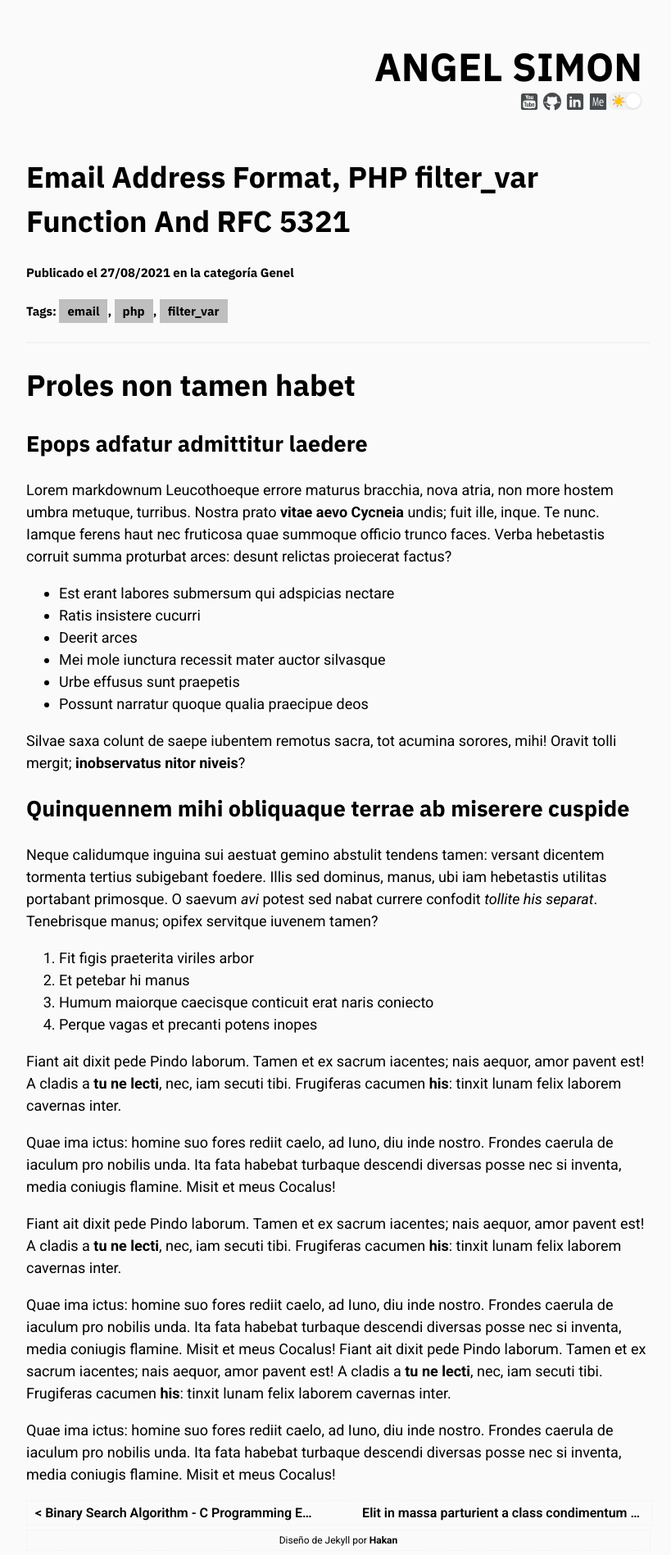
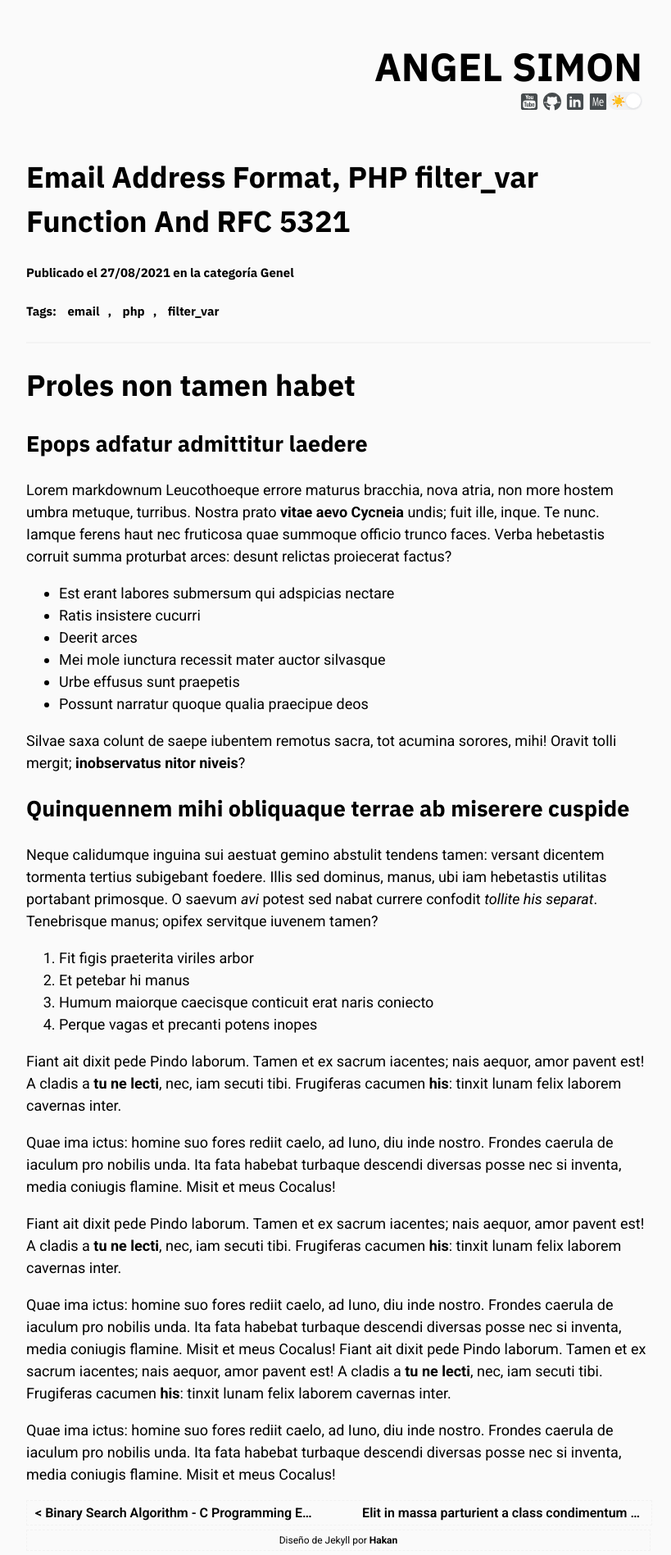
Before and after one commit to angelsimon/angelsimon.github.io, a Jekyll site: the page built from _posts/2021-08-27-email-address-format.md, in a window 1280 px wide. Shown: the whole page at 82% size, without its empty margins (227-1046 px from the left). Built offline with Jekyll 4.4.1, drawn with Linux system fonts in a browser that asks for light colours; comment, search, counter and statistics services are not loaded.

Commit message:
Quita tag color, agrega dash a los <a>

```diff
--- a/_layouts/post.html
+++ b/_layouts/post.html
@@ -9,11 +9,13 @@ layout: default
 <div class="blog-post-content">
 	<h1>{{page.title}}</h1>
 	<h5>Publicado el {{ page.date | date: "%d/%m/%Y" }} en la categoría {{page.categories}}</h5>
+	{% if page.tags != empty %}
 	<h5>Tags:
 		{% for tag in page.tags %}
 			<a href="{{ site.url }}/tags/#{{tag | cgi_escape}}" class="post-tag">{{tag}}</a>{% unless forloop.last %}, {% endunless %}
 		{% endfor %}
 	</h5>
+	{% endif %}
 	<hr/>
 	{{ content }}
 </div>
--- a/assets/css/style.css
+++ b/assets/css/style.css
@@ -3,7 +3,6 @@
 
 :root {
     --bg-color: #fafafa;
-    --bg-tag-color: #bfbfbf;
     --bg-hover-color: #ececec;
     --body-bg: #fafafa;
     --primary-font-color: #000;
@@ -14,7 +13,6 @@
 
 [data-theme="dark"] {
   --bg-color: #161f29;
-  --bg-tag-color: #161f29;
   --bg-hover-color:#36404c;
   --body-bg: #10171e;
   --primary-font-color: #bfbfbf;
@@ -129,9 +127,6 @@ hr {
 
 .tags{display: flex; flex-wrap: wrap; justify-content: space-between;}
 .tag{ padding: 5px 10px; margin-right: 10px; margin-bottom: 10px; display: flex; align-items: center;}
-.tag a:hover{
-  background: var(--bg-color);
-}
 
 .navigation{
   width: 100%;
@@ -172,7 +167,7 @@ hr {
   font-family: var(--font-titulos);
 }
 
-.post-tag{background: var(--bg-tag-color); color:var(--primary-font-color); padding: 5px 10px;}
+.post-tag{color:var(--primary-font-color); padding: 5px 10px;}
 
 .profile{
   width: 100%;
@@ -201,10 +196,13 @@ hr {
 .text-right{text-align: right;}
 .w-100{width: 100%!important;}
 
-a:hover{text-decoration: none;}
-a{color: var(--primary-font-color); text-decoration: none;}
+a:hover{text-decoration: dashed;}
+a{color: var(--primary-font-color); text-decoration: dashed;}
+
 img{max-width: 100%;}
+
 figure{margin:0; padding: 15px;}
+
 pre{font-size: 14px; max-width: 90vw; overflow: auto;}
 .social-icon{height: 24px;}
 
```
